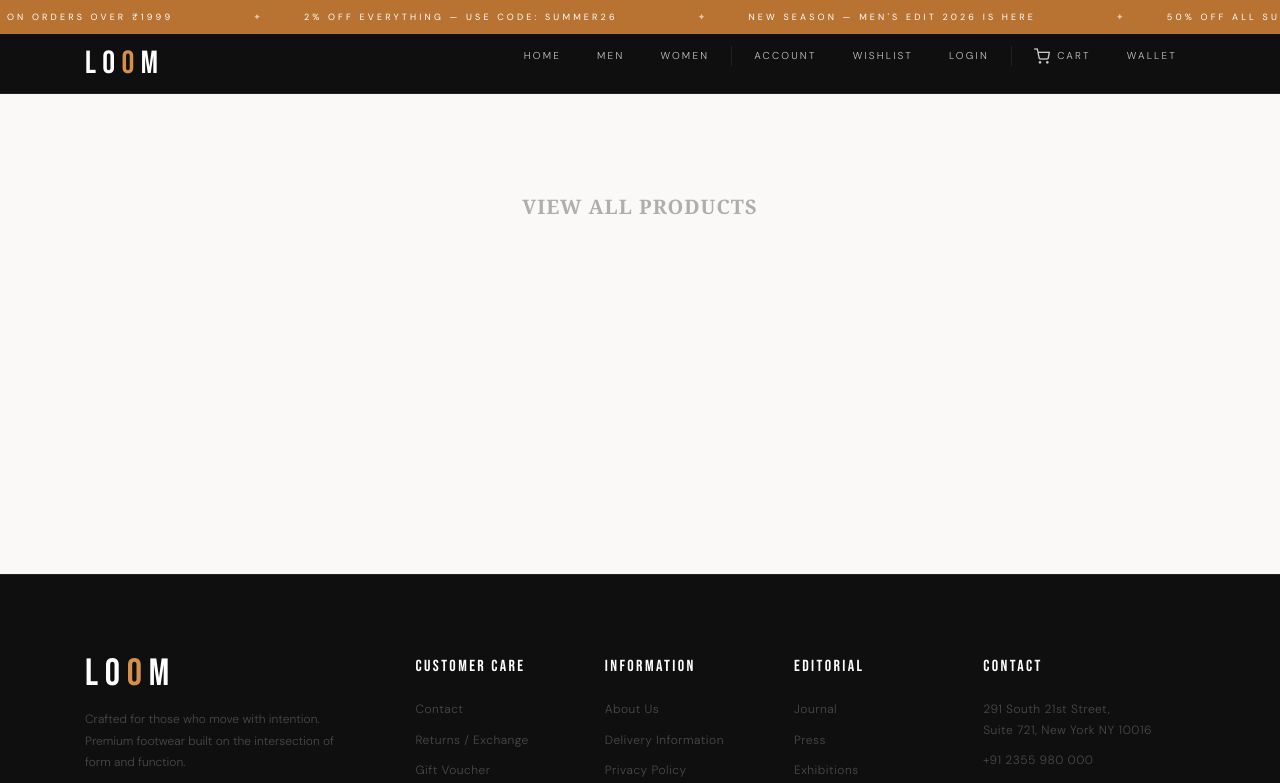
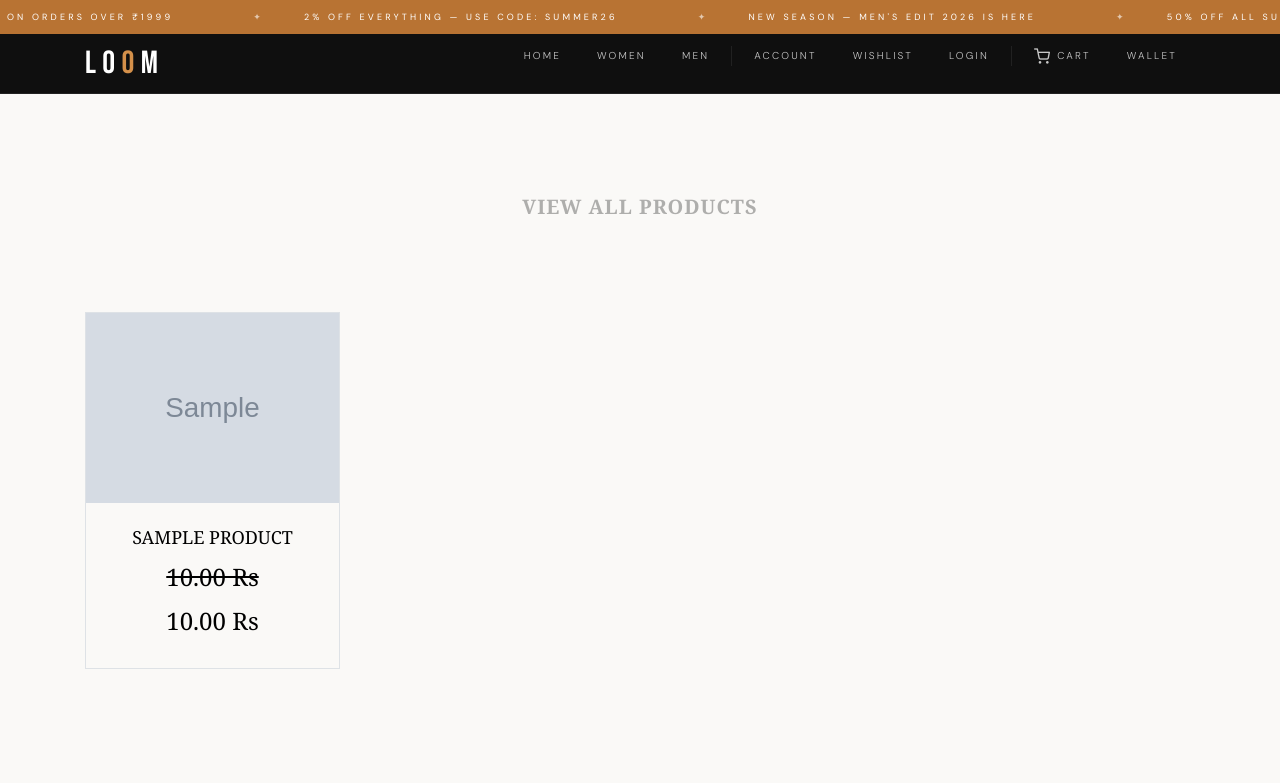
Before and after one commit to 2002midhun6/loom, a Django app: page /women/1/ in a window 1280 px wide. Shown: the top 783 px of the page. Run offline with Django 5.2, Linux system fonts and the light colour scheme; tables that the repository leaves empty hold one stand-in row (values such as "Sample post"); grey boxes marked "Sample" are stand-in pictures; parts of the project's set-up code (start-up, migrations or seed data) failed here and were passed over; some libraries are stand-ins or nearby versions; some web fonts are replaced.

Commit message:
correct misconfigured category IDs for men and women

```diff
--- a/template/user/index.html
+++ b/template/user/index.html
@@ -498,8 +498,8 @@
       <!-- Desktop links -->
       <ul class="l-nav-links">
         <li><a href="{% url 'user_app:index' %}">Home</a></li>
-        <li><a href="{% url 'customer_app:men_product' %}">Men</a></li>
-        <li><a href="{% url 'customer_app:women_product' %}">Women</a></li>
+        <li><a href="{% url 'customer_app:men_product' %}">Women</a></li>
+        <li><a href="{% url 'customer_app:women_product' %}">Men</a></li>
         <div class="l-nav-divider"></div>
         <li><a href="{% url 'customer_app:account' %}">Account</a></li>
         <li><a href="{% url 'wishlist_app:wishlist_view' %}">Wishlist</a></li>
--- a/user/views.py
+++ b/user/views.py
@@ -60,8 +60,7 @@ def user_login(request):
     if request.method == 'POST':
         email = request.POST.get('email')
         password = request.POST.get('password')
-        print(email)
-        print(password)
+
 
 
         user_block = CustomUser.objects.filter(email=email).first()
@@ -74,7 +73,7 @@ def user_login(request):
 
 
             user = authenticate(request, email=email, password=password)
-            print(user)
+
 
             if user is not None:
                 login(request, user)
--- a/user_app/views.py
+++ b/user_app/views.py
@@ -29,7 +29,7 @@ def men_product(request):
         return redirect('user_app:user_logout')
 
 
-    products = Product.objects.filter(category_id=1)
+    products = Product.objects.filter(category_id=2)
     for i in products:
         if i.offer and i.offer.end_date < now:
             i.offer = None
@@ -39,7 +39,7 @@ def men_product(request):
             i.sub_category.offer = None
             i.sub_category.save()
 
-    sub_category = Sub_Category.objects.filter(category_id=1)
+    sub_category = Sub_Category.objects.filter(category_id=2)
 
 
     search_query = request.GET.get('search', '')
@@ -100,7 +100,7 @@ def men_category(request,id):
             return redirect('admin_app:admin_home')
         if request.user.is_authenticated and request.user.is_block:
             return redirect('user_app:user_logout')
-        products = Product.objects.filter(Q(category_id=1) & Q(sub_category=id) )
+        products = Product.objects.filter(Q(category_id=2) & Q(sub_category=id) )
         for i in products:
             if i.offer and i.offer.end_date < now:
                 i.offer = None
@@ -124,7 +124,7 @@ def women_category(request,id):
                 return redirect('admin_app:admin_home')
         if request.user.is_authenticated and request.user.is_block:
             return redirect('user_app:user_logout')
-        products = Product.objects.filter(Q(category_id=2) & Q(sub_category=id) )
+        products = Product.objects.filter(Q(category_id=1) & Q(sub_category=id) )
         for i in products:
             if i.offer and i.offer.end_date < now:
                 i.offer = None
@@ -149,7 +149,7 @@ def women_product(request):
         return redirect('user_app:user_logout')
 
 
-    products = Product.objects.filter(category_id=2)
+    products = Product.objects.filter(category_id=1)
     for i in products:
             if i.offer and i.offer.end_date < now:
                 i.offer = None
@@ -158,7 +158,7 @@ def women_product(request):
                 i.offer = None
                 i.sub_category.offer = None
                 i.sub_category.save()
-    sub_category = Sub_Category.objects.filter(category_id=2)
+    sub_category = Sub_Category.objects.filter(category_id=1)
 
 
     search_query = request.GET.get('search', '')
```
